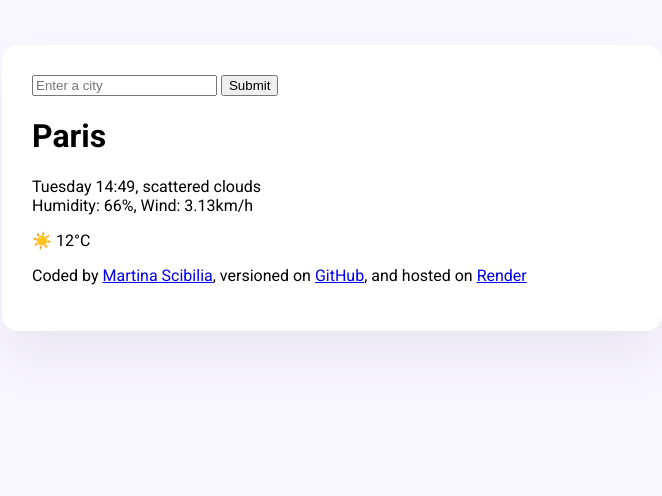
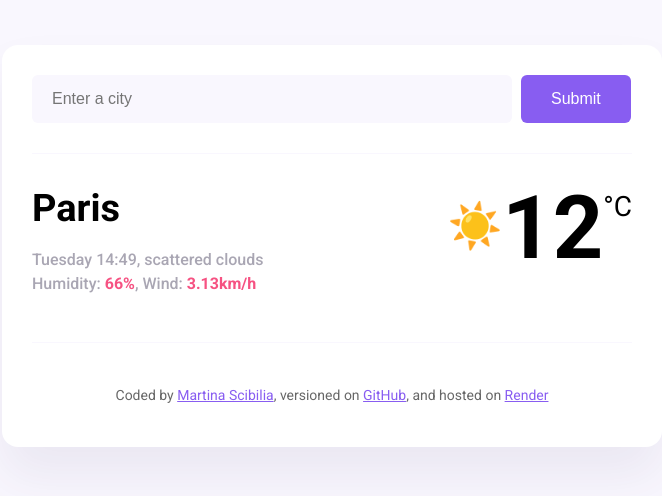
Before and after one commit to masci-hub/vanilla-weather-search, a plain HTML site: page index.html in a window 1280 px wide. Shown: the whole page, without its empty margins (308-970 px from the left). Drawn offline with Linux system fonts and the light colour scheme.

Commit message:
Add basic CSS

```diff
--- a/index.html
+++ b/index.html
@@ -16,20 +16,31 @@
     <div class="container">
       <header>
         <form>
-          <input type="search" placeholder="Enter a city" required />
-          <input type="submit" value="Submit" />
+          <input
+            type="search"
+            placeholder="Enter a city"
+            required
+            class="search-bar"
+          />
+          <input type="submit" value="Submit" class="search-button" />
         </form>
       </header>
       <main>
-        <div>
-          <h1>Paris</h1>
-          <p>
-            Tuesday 14:49, scattered clouds
-            <br />
-            Humidity: 66%, Wind: 3.13km/h
-          </p>
+        <div class="current-weather-data">
+          <div>
+            <h1 class="current-city">Paris</h1>
+            <p class="current-weather-details">
+              Tuesday 14:49, scattered clouds
+              <br />
+              Humidity: <strong>66%</strong>, Wind: <strong>3.13km/h</strong>
+            </p>
+          </div>
+          <div class="current-temperature">
+            <div class="current-temperature-icon">☀️</div>
+            <div class="current-temperature-value">12</div>
+            <div class="current-temperature-unit">°C</div>
+          </div>
         </div>
-        <div>☀️ 12°C</div>
       </main>
       <footer>
         <p>
--- a/style.css
+++ b/style.css
@@ -1,6 +1,27 @@
 body {
   background-color: #f9f7fe;
   font-family: "Roboto", sans-serif;
+}
+
+header {
+  border-bottom: 1px solid #f9f7fe;
+  padding: 0 0 30px 0;
+}
+
+main {
+  padding: 30px 0;
+}
+
+footer {
+  border-top: 1px solid #f9f7fe;
+  color: rgba(0, 0, 0, 0.6);
+  font-size: 14px;
+  padding: 30px 0 0 0;
+  text-align: center;
+}
+
+a {
+  color: #885df1;
 }
 
 .container {
@@ -11,3 +32,64 @@ body {
   max-width: 600px;
   padding: 30px;
 }
+
+.current-city {
+  font-size: 38px;
+  line-height: 48px;
+  margin: 0;
+}
+
+.current-temperature {
+  display: flex;
+}
+
+.current-temperature-icon {
+  font-size: 44px;
+  margin-top: 16px;
+}
+
+.current-temperature-unit {
+  font-size: 28px;
+  margin-top: 6px;
+}
+
+.current-temperature-value {
+  font-size: 88px;
+  font-weight: bold;
+  line-height: 88px;
+}
+
+.current-weather-data {
+  display: flex;
+  justify-content: space-between;
+}
+
+.current-weather-details {
+  color: rgba(39, 33, 66, 0.4);
+  font-size: 16px;
+  font-weight: 500;
+  line-height: 24px;
+}
+
+.current-weather-details strong {
+  color: #f65282;
+}
+
+.search-bar {
+  background-color: #f9f7fe;
+  border: none;
+  border-radius: 6px;
+  font-size: 16px;
+  padding: 15px 20px;
+  width: 80%;
+}
+
+.search-button {
+  background: #885df1;
+  border: none;
+  border-radius: 6px;
+  color: white;
+  font-size: 16px;
+  margin-left: 5px;
+  padding: 15px 30px;
+}
```
